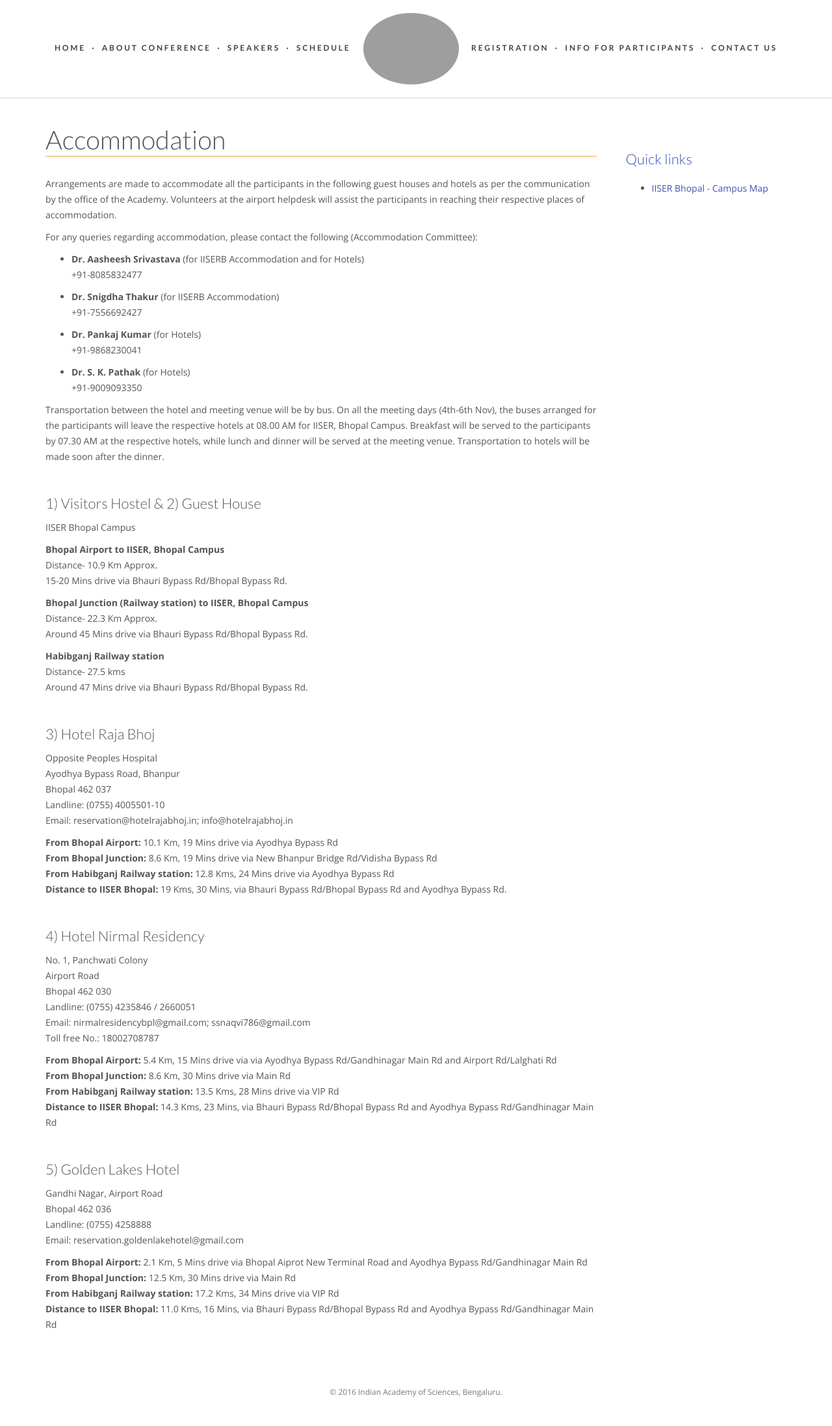
After one commit to SrirangaDigital/ias-conf, a PHP site: the page made by application/views/flat/5-Information/Accommodation.php in a window 1280 px wide. The commit adds this page. Shown: the whole page at 65% size. Run offline with PHP 8.4, Linux system fonts and the light colour scheme; the template is opened without the code that fills it, so the values that code supplies are empty; some libraries are stand-ins or nearby versions; grey boxes are pictures that could not be loaded.

Commit message:
accommodation added

```diff
--- a/application/views/flat/1-Home/index.php
+++ b/application/views/flat/1-Home/index.php
@@ -233,7 +233,7 @@
         <div class="col-md-12">
             <a href="http://web-japps.ias.ac.in:8080/Annualmeeting2016/annual/register/Register.jsp" class="info-icon" target="_blank"><i class="fa fa-file-text-o"></i><br />Registration</a>
             <a href="<?=BASE_URL?>Information/Venue" class="info-icon"><i class="fa fa-map-marker"></i><br />Venue</a>
-            <a href="" class="info-icon"><i class="fa fa-bed"></i><br />Accommodation</a>
+            <a href="<?=BASE_URL?>Information/Accommodation" class="info-icon"><i class="fa fa-bed"></i><br />Accommodation</a>
             <a href="" class="info-icon"><i class="fa fa-bus"></i><br />Transport</a><br />
             <a href="" class="info-icon"><i class="fa fa-phone"></i><br />Contact</a>
             <a href="" class="info-icon"><i class="fa fa-download"></i><br />Downloads</a>
--- /dev/null
+++ b/application/views/flat/5-Information/Accommodation.php
@@ -0,0 +1,93 @@
+<div class="container">
+    <div class="row">
+        <!-- Column 1 -->
+        <div class="col-md-12 text-center">
+            <p>&nbsp;</p>
+        </div>
+    </div>
+</div>
+<div id="grid" class="container gap-above">
+    <div class="row">
+        <div class="col-md-9 main">
+            <h1>Accommodation</h1>
+            <p>Arrangements are made to accommodate all the participants in the following  guest houses and hotels as per the communication by the office of the Academy. Volunteers at the airport helpdesk will assist the participants in reaching their respective places of accommodation.</p>
+            <p>For any queries regarding accommodation, please  contact the following (Accommodation Committee):</p>
+            <ul class="general-list">
+                <li><strong>Dr. Aasheesh Srivastava</strong> (for IISERB Accommodation and for Hotels)<br />+91-8085832477</li>
+                <li><strong>Dr. Snigdha Thakur</strong> (for IISERB Accommodation)<br />+91-7556692427</li>
+                <li><strong>Dr. Pankaj Kumar</strong> (for Hotels)<br />+91-9868230041</li>
+                <li><strong>Dr. S. K. Pathak</strong> (for Hotels)<br />+91-9009093350</li>
+            </ul>
+            <p>Transportation between the hotel and meeting venue will be by bus. On all the meeting days (4th-6th Nov), the buses arranged for the participants will leave the respective hotels at 08.00 AM for IISER, Bhopal Campus. Breakfast will be served to the participants by 07.30 AM at the respective hotels, while lunch and dinner will be served at the meeting venue. Transportation to hotels will be made soon after the dinner.</p>
+
+            <h2 style="margin-bottom: 0">1) Visitors Hostel &amp; 2) Guest House</h2>
+            <p>IISER Bhopal Campus</p>
+            <p>
+                <strong>Bhopal Airport to IISER, Bhopal Campus</strong><br />
+                Distance- 10.9 Km Approx.<br />
+                15-20  Mins drive via Bhauri Bypass Rd/Bhopal Bypass Rd.
+            </p>
+            <p>
+                <strong>Bhopal Junction (Railway station) to IISER, Bhopal Campus</strong><br />
+                Distance- 22.3 Km Approx.<br />
+                Around 45 Mins drive via Bhauri Bypass Rd/Bhopal Bypass Rd.
+            </p>
+            <p>
+                <strong>Habibganj Railway station</strong><br />
+                Distance- 27.5 kms<br />
+                Around 47 Mins drive via Bhauri Bypass Rd/Bhopal Bypass Rd.
+            </p>
+
+            <h2 style="margin-bottom: 0">3) Hotel Raja Bhoj</h2>
+            <p>
+                Opposite Peoples Hospital<br />
+                Ayodhya Bypass Road, Bhanpur<br />
+                Bhopal 462 037<br />
+                Landline: (0755) 4005501-10<br />
+                Email: reservation@hotelrajabhoj.in;  info@hotelrajabhoj.in
+            </p>
+            <p>
+                <strong>From Bhopal Airport:</strong> 10.1 Km, 19 Mins drive via Ayodhya Bypass Rd<br />
+                <strong>From Bhopal Junction:</strong> 8.6 Km, 19 Mins drive via New Bhanpur Bridge Rd/Vidisha Bypass Rd<br />
+                <strong>From Habibganj Railway station:</strong> 12.8 Kms, 24 Mins drive via Ayodhya Bypass Rd<br />
+                <strong>Distance to IISER Bhopal:</strong> 19 Kms, 30 Mins, via Bhauri Bypass Rd/Bhopal Bypass Rd and  Ayodhya Bypass Rd.
+            </p>
+
+            <h2 style="margin-bottom: 0">4) Hotel Nirmal Residency</h2>
+            <p>
+                No. 1, Panchwati Colony<br />
+                Airport Road<br />
+                Bhopal 462 030<br />
+                Landline: (0755) 4235846 / 2660051<br />
+                Email: nirmalresidencybpl@gmail.com; ssnaqvi786@gmail.com<br />
+                Toll free No.: 18002708787
+            </p>
+            <p>
+                <strong>From Bhopal Airport:</strong> 5.4 Km, 15 Mins drive via via Ayodhya Bypass Rd/Gandhinagar Main Rd and Airport Rd/Lalghati Rd<br />
+                <strong>From Bhopal Junction:</strong> 8.6 Km, 30 Mins drive via Main Rd<br />
+                <strong>From Habibganj Railway station:</strong> 13.5 Kms, 28 Mins drive via VIP Rd<br />
+                <strong>Distance to IISER Bhopal:</strong> 14.3 Kms, 23 Mins, via Bhauri Bypass Rd/Bhopal Bypass Rd and Ayodhya Bypass Rd/Gandhinagar Main Rd
+            </p>
+
+            <h2 style="margin-bottom: 0">5) Golden Lakes Hotel</h2>
+            <p>
+                Gandhi Nagar, Airport Road<br />
+                Bhopal 462 036<br />
+                Landline: (0755) 4258888<br />
+                Email: reservation.goldenlakehotel@gmail.com
+            </p>
+            <p>
+                <strong>From Bhopal Airport:</strong> 2.1 Km, 5 Mins drive via Bhopal Aiprot New Terminal Road and  Ayodhya Bypass Rd/Gandhinagar Main Rd<br />
+                <strong>From Bhopal Junction:</strong> 12.5 Km, 30 Mins drive via Main Rd<br />
+                <strong>From Habibganj Railway station:</strong> 17.2 Kms, 34 Mins drive via VIP Rd<br />
+                <strong>Distance to IISER Bhopal:</strong> 11.0 Kms, 16 Mins, via Bhauri Bypass Rd/Bhopal Bypass Rd and Ayodhya Bypass Rd/Gandhinagar Main Rd
+            </p>
+        </div>
+        <div class="col-md-3 sidebar">
+            <h1>Quick links</h1>
+            <ul>
+                <li><a href="">IISER Bhopal - Campus Map</a></li>
+            </ul>
+        </div>
+    </div>
+</div>
--- a/public/css/page.css
+++ b/public/css/page.css
@@ -842,6 +842,9 @@ button.toggle-button{
   margin-left: 50px;
   margin-bottom: 50px;
 }
+.main .general-list li{
+  margin-bottom: 10px;
+}
 .sidebar{
   padding: 30px 0 0 30px;
 }
```
